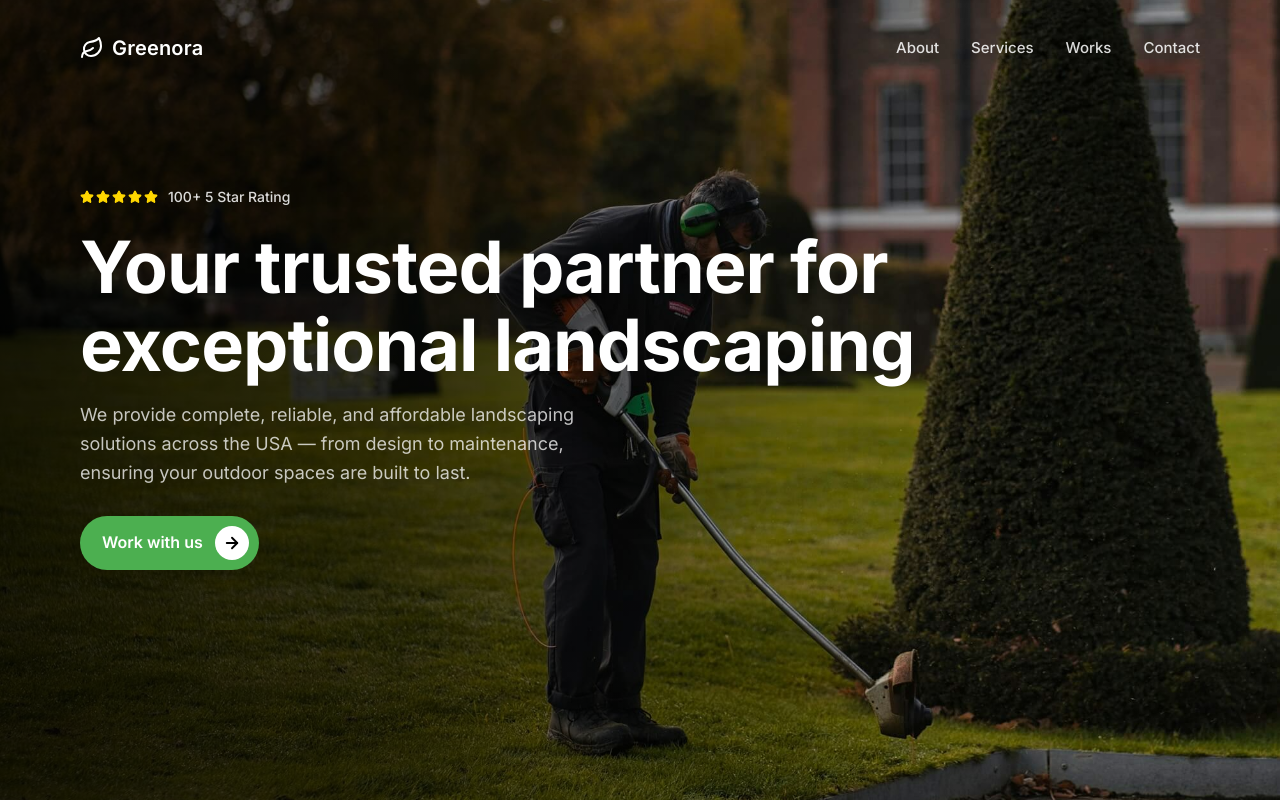
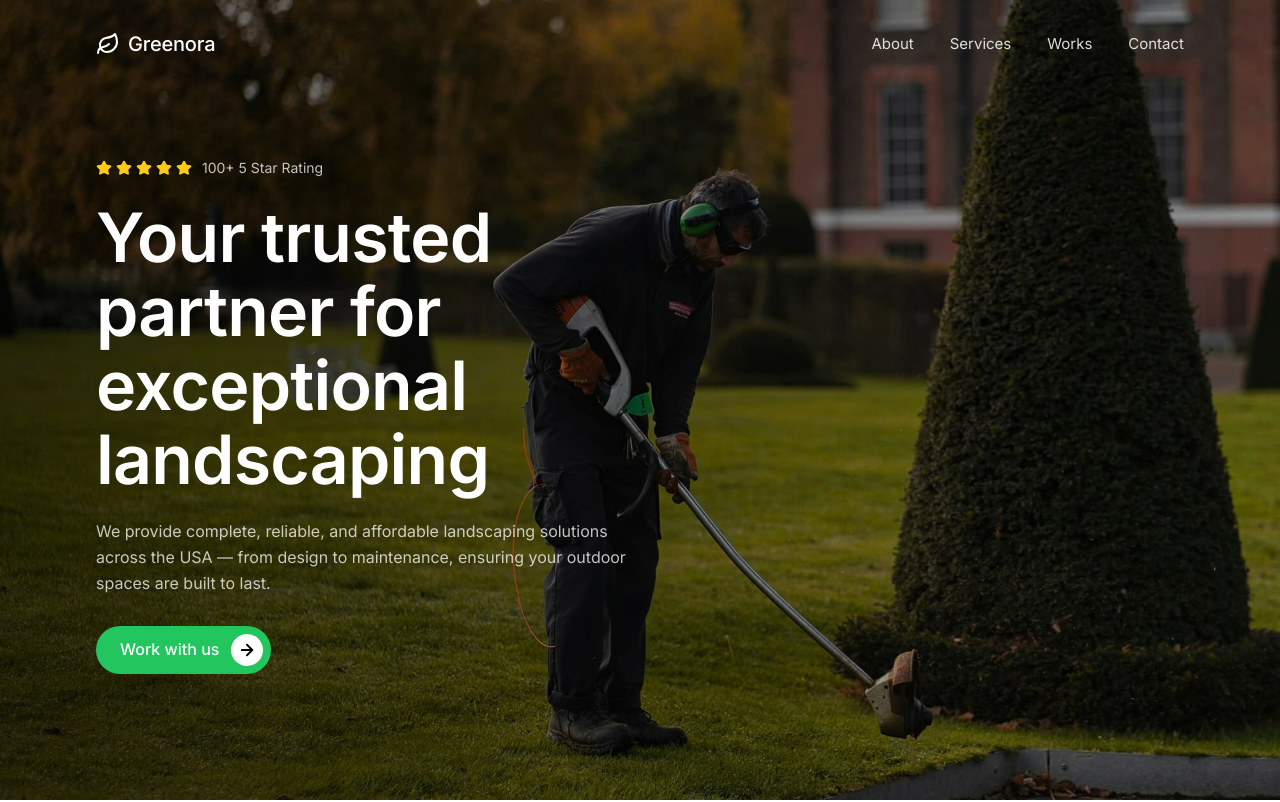
Before and after one commit to edwieee/landscape, a React (Vite) app: page / in a window 1280 px wide. Shown: the top 802 px of the page. Built offline with nearby package versions, Linux system fonts and the light colour scheme.

Commit message:
anohtr ver

```diff
--- a/src/App.jsx
+++ b/src/App.jsx
@@ -96,11 +96,11 @@ const App = () => {
             <FadeIn>
               <div className="hero-badge">
                 <div className="hero-stars">
-                  <Star size={14} fill="#FFD700" color="#FFD700" />
-                  <Star size={14} fill="#FFD700" color="#FFD700" />
-                  <Star size={14} fill="#FFD700" color="#FFD700" />
-                  <Star size={14} fill="#FFD700" color="#FFD700" />
-                  <Star size={14} fill="#FFD700" color="#FFD700" />
+                  <Star size={16} fill="#FACC15" color="#FACC15" />
+                  <Star size={16} fill="#FACC15" color="#FACC15" />
+                  <Star size={16} fill="#FACC15" color="#FACC15" />
+                  <Star size={16} fill="#FACC15" color="#FACC15" />
+                  <Star size={16} fill="#FACC15" color="#FACC15" />
                 </div>
                 <span className="hero-badge-text">100+ 5 Star Rating</span>
               </div>
--- a/src/index.css
+++ b/src/index.css
@@ -148,7 +148,7 @@ button {
   top: 0;
   left: 0;
   right: 0;
-  padding: 32px 80px;
+  padding: 28px 96px;
   z-index: 100;
   transition: all 0.3s ease;
   background: transparent;
@@ -159,7 +159,7 @@ button {
   background: rgba(0, 0, 0, 0.85);
   /* dark overlay */
   backdrop-filter: blur(12px);
-  padding: 16px 80px;
+  padding: 16px 96px;
 }
 
 .hero-nav-content {
@@ -170,30 +170,34 @@ button {
 }
 
 .hero-logo {
+  font-family: 'Inter', sans-serif;
   font-size: 20px;
-  font-weight: 600;
+  font-weight: 500;
   display: flex;
   align-items: center;
-  color: #ffffff;
-  letter-spacing: 0.2px;
+  color: #FFFFFF;
+  letter-spacing: -0.2px;
 }
 
 .hero-nav-links {
   display: flex;
-  gap: 32px;
+  gap: 36px;
   align-items: center;
 }
 
 .hero-nav-link {
+  font-family: 'Inter', sans-serif;
   font-size: 15px;
-  font-weight: 500;
+  font-weight: 400;
+  line-height: 22px;
+  letter-spacing: 0px;
   color: rgba(255, 255, 255, 0.85);
   transition: opacity 0.3s ease;
 }
 
 .hero-nav-link:hover {
   opacity: 1;
-  color: #ffffff;
+  color: #FFFFFF;
 }
 
 .hero-hamburger {
@@ -211,8 +215,7 @@ button {
   background-position: 75% center;
   background-repeat: no-repeat;
   display: flex;
-  align-items: flex-start;
-  padding-top: 186px; /* navbar ~96px + 90px gap to rating badge */
+  align-items: center;
 }
 
 .hero-overlay {
@@ -221,13 +224,9 @@ button {
   left: 0;
   right: 0;
   bottom: 0;
-  background: linear-gradient(
-    to right,
-    rgba(0,0,0,0.80) 0%,
-    rgba(0,0,0,0.65) 30%,
-    rgba(0,0,0,0.35) 60%,
-    rgba(0,0,0,0.10) 100%
-  );
+  background: linear-gradient(to right,
+      rgba(0, 0, 0, 0.65) 0%,
+      rgba(0, 0, 0, 0.25) 100%);
   z-index: 1;
 }
 
@@ -235,8 +234,9 @@ button {
   position: relative;
   z-index: 2;
   width: 100%;
-  padding-left: 80px;
-  padding-right: 80px;
+  padding-left: 96px;
+  padding-right: 96px;
+  margin-top: 4vh;
 }
 
 .hero-content-inner {
@@ -253,55 +253,61 @@ button {
 
 .hero-stars {
   display: flex;
-  gap: 2px;
+  gap: 4px;
 }
 
 .hero-badge-text {
+  font-family: 'Inter', sans-serif;
   font-size: 14px;
-  color: rgba(255, 255, 255, 0.85);
+  font-weight: 400;
+  line-height: 20px;
+  color: rgba(255, 255, 255, 0.75);
   margin-left: 10px;
-  font-weight: 500;
 }
 
 .hero-title {
-  color: #ffffff;
+  color: #FFFFFF;
   font-family: 'Inter', sans-serif;
-  font-size: 72px;
-  font-weight: 700;
-  line-height: 1.08;
-  letter-spacing: -1px;
+  font-size: 68px;
+  font-weight: 600;
+  line-height: 74px;
+  letter-spacing: -0.8px;
+  max-width: 680px;
   margin-top: 16px;
   margin-bottom: 0;
-  white-space: nowrap;
 }
 
 .hero-description {
+  font-family: 'Inter', sans-serif;
+  font-size: 16px;
+  font-weight: 400;
+  line-height: 26px;
+  letter-spacing: 0px;
   color: rgba(255, 255, 255, 0.75);
-  font-size: 18px;
-  line-height: 1.6;
-  margin-top: 18px;
+  max-width: 560px;
+  margin-top: 22px;
   margin-bottom: 0;
-  max-width: 520px;
 }
 
 .hero-cta {
   display: inline-flex;
   align-items: center;
-  background-color: #4CAF50;
-  color: #ffffff;
-  font-weight: 600;
+  background-color: #22C55E;
+  color: #FFFFFF;
+  font-family: 'Inter', sans-serif;
   font-size: 16px;
-  padding: 10px 10px 10px 22px;
+  font-weight: 500;
+  padding: 8px 8px 8px 24px;
   border-radius: 999px;
   border: none;
   gap: 12px;
-  margin-top: 28px;
+  margin-top: 30px;
   align-self: flex-start;
   transition: all 0.3s ease;
 }
 
 .hero-cta:hover {
-  background-color: #43a047;
+  background-color: #1ea950;
   transform: scale(1.05);
 }
 
@@ -309,8 +315,8 @@ button {
   display: flex;
   align-items: center;
   justify-content: center;
-  width: 34px;
-  height: 34px;
+  width: 32px;
+  height: 32px;
   background-color: #ffffff;
   border-radius: 50%;
 }
```
